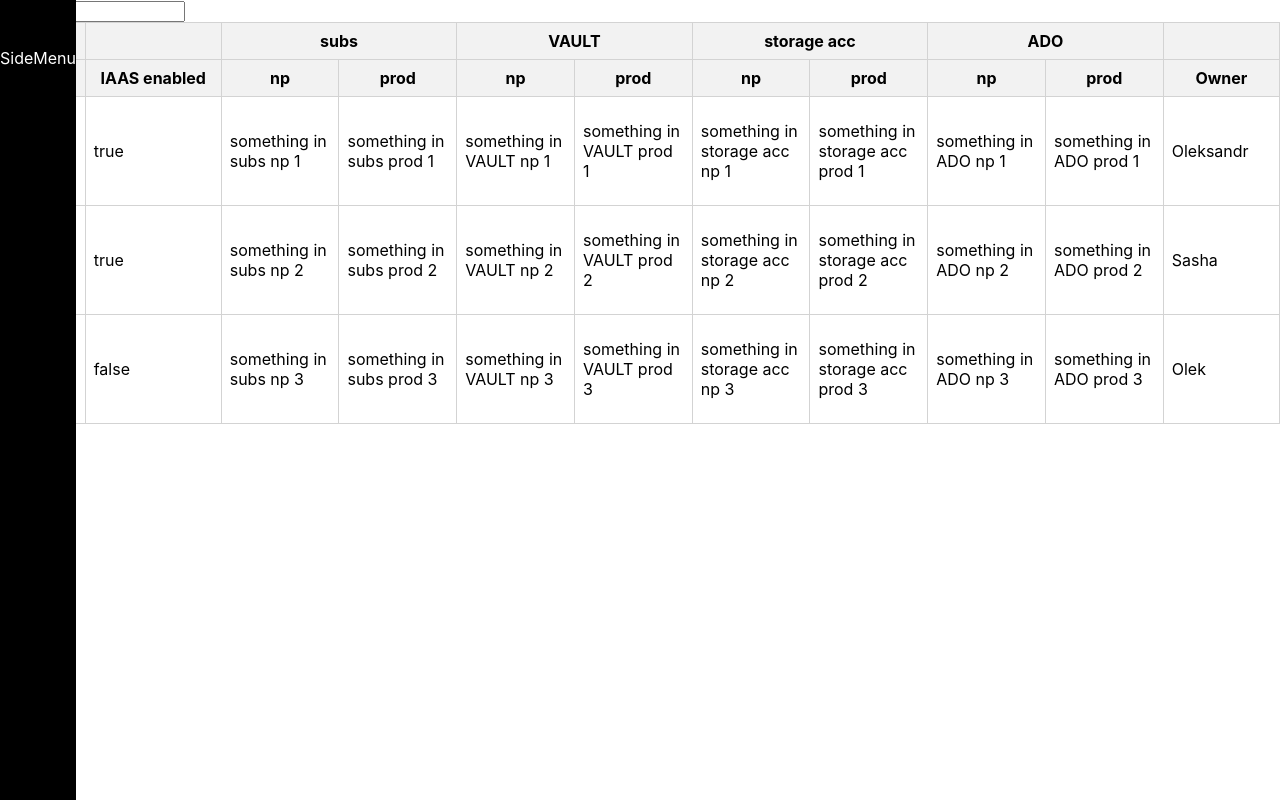
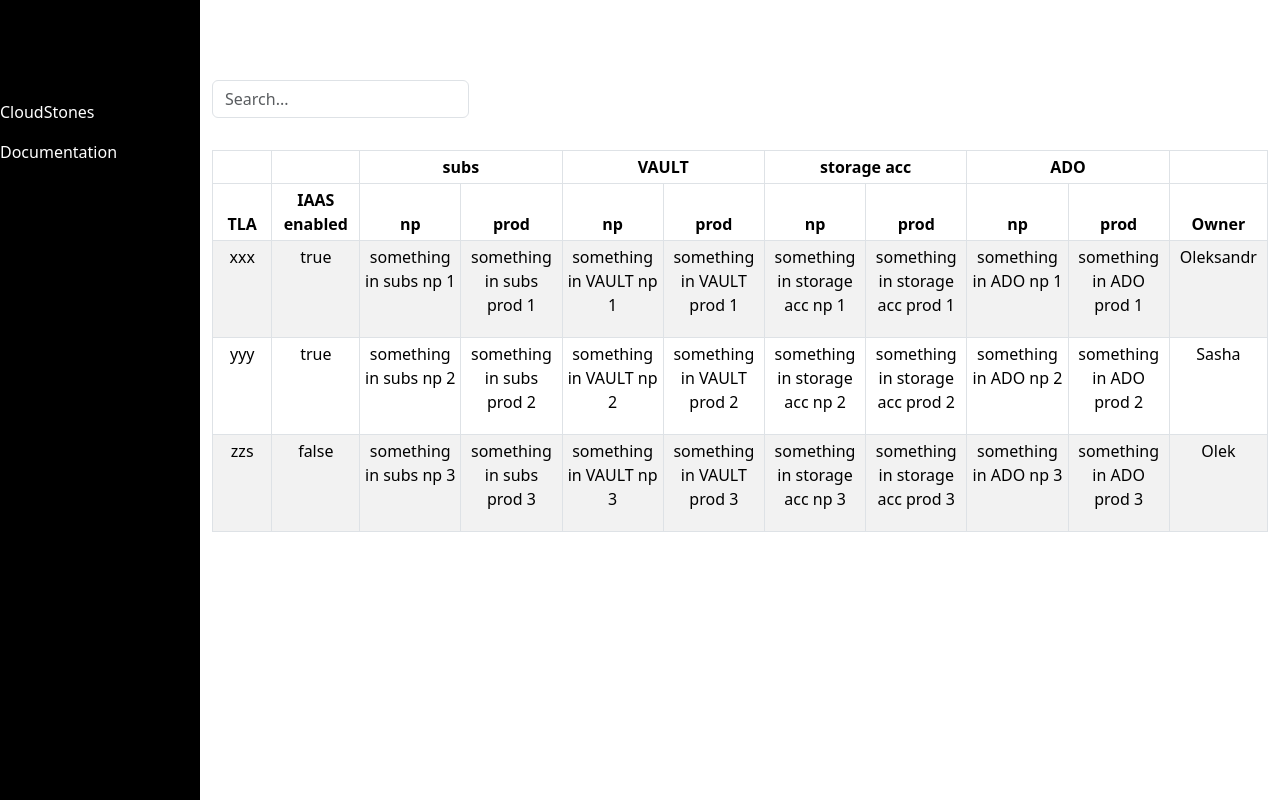
Before and after one commit to KhrystynaPeryk/cloudstone, a React (Create React App) app: page / in a window 1280 px wide. Built offline with nearby package versions, Linux system fonts and the light colour scheme.

Commit message:
bootstrap styles

```diff
--- a/package.json
+++ b/package.json
@@ -11,6 +11,7 @@
     "@testing-library/jest-dom": "^5.17.0",
     "@testing-library/react": "^13.4.0",
     "@testing-library/user-event": "^13.5.0",
+    "bootstrap": "^5.3.3",
     "react": "^18.3.1",
     "react-bootstrap": "^2.10.2",
     "react-dom": "^18.3.1",
--- a/src/App.js
+++ b/src/App.js
@@ -1,25 +1,17 @@
 import './App.css';
-import Table from './components/Table';
+import TableComponent from './components/Table';
 import SideMenu from './components/SideMenu';
-import {Container, Row, Col, Card, Form, Button } from "react-bootstrap";
+import Container from "react-bootstrap/Container";
 
 //https://www.youtube.com/watch?v=CjqG277Hmgg&t=145s
 
 function App() {
 
   return (
-    <>
     <Container fluid>
-      <Row>
-        <Col xs={2} id="sidebar-wrapper">
-          <SideMenu />
-        </Col>
-        <Col  xs={10} id="page-content-wrapper">
-          <Table />
-        </Col>
-      </Row>
+      <SideMenu />
+      <TableComponent />
     </Container>
-   </>
   );
 }
 
--- /dev/null
+++ b/src/components/SearchInput.jsx
@@ -0,0 +1,18 @@
+import React from 'react'
+import Form from 'react-bootstrap/Form'
+
+const SearchInput = ({searchQuery, onSetSearchQuery}) => {
+    return (
+        <div className='d-inline-flex'>
+            <Form.Control
+                type="text"
+                placeholder="Search..."
+                value={searchQuery}
+                onChange={(e) => onSetSearchQuery(e.target.value)}
+                className="mb-3"
+            />
+        </div>
+    )
+}
+
+export default SearchInput
--- a/src/components/SideMenu.css
+++ b/src/components/SideMenu.css
@@ -4,8 +4,9 @@
     bottom: 0;
     left: 0;
     min-height: 100vh !important;
+    width: 25vh;
     z-index: 100;
-    padding: 48px 0 0;
+    padding: 100px 0 0;
     box-shadow: inset -1px 0 0 rgba(0, 0, 0, .1);
     color: white;
     background-color: black;
--- a/src/components/SideMenu.jsx
+++ b/src/components/SideMenu.jsx
@@ -3,7 +3,10 @@ import './SideMenu.css'
 
 const SideMenu = () => {
     return (
-        <div className='sidebar'>SideMenu</div>
+        <div className='sidebar'>
+            <div className='mb-3'>CloudStones</div>
+            <div className='mb-3'>Documentation</div>
+        </div>
     )
 }
 
--- a/src/components/Table.css
+++ b/src/components/Table.css
@@ -1,36 +1,10 @@
-.container {
-    padding: 20px;
+.table-container {
+    margin-left: 25vh;
+    margin-top: 10vh;
 }
 
-.table {
-    border: 1px solid lightgray;
-    width: 100%;
-    border-collapse: collapse;
+th, td, tr {
+    border: 1px solid black;
+    padding: 0.5em;
+    text-align: center;
 }
-
-th, td {
-    border: 1px solid lightgray;
-    padding: 8px;
-    text-align: left;
-}
-
-th {
-    background-color: #f2f2f2;
-    text-align: center;
-    white-space: nowrap;
-}
-
-/* .resizer {
-    position: absolute;
-    right: 0;
-    top: 0;
-    height: 100%;
-    width: 5px;
-    cursor: col-resize;
-    user-select: none;
-    touch-action: none;
-}
-
-.isResizing {
-    background-color: #d2d2d2;
-} */
--- a/src/components/Table.jsx
+++ b/src/components/Table.jsx
@@ -2,7 +2,8 @@ import { flexRender, useReactTable, getCoreRowModel, ColumnResizeMode, ColumnDef
 import { DUMMY_DATA } from "../data";
 import { useState, useMemo } from "react";
 import './Table.css';
-import { Table as BTable, Form } from 'react-bootstrap'
+import Table from 'react-bootstrap/Table'
+import SearchInput from "./SearchInput";
 
 const columnsData = [
     {
@@ -91,7 +92,7 @@ const recursiveSearch = (obj, query) => {
     return false;
 };
 
-const Table = () => {
+const TableComponent = () => {
 
     const [data, setData] = useState(DUMMY_DATA);
     const [searchQuery, setSearchQuery] = useState("");
@@ -110,22 +111,16 @@ const Table = () => {
 
     console.log(table.getHeaderGroups());
     return (
-        <div className="p-2">
-            <Form.Control
-                type="text"
-                placeholder="Search..."
-                value={searchQuery}
-                onChange={(e) => setSearchQuery(e.target.value)}
-                className="mb-3"
-            />
-            <BTable striped bordered hover responsive size="sm" variant="dark"
-                // style={{width: table.getTotalSize()}}
+        <div className="table-container">
+            <SearchInput searchQuery={searchQuery} onSetSearchQuery={setSearchQuery}/>
+            <Table striped bordered hover responsive size="sm" className="mt-3"
+                //style={{width: table.getCenterTotalSize()}}
             >
                 <thead>
                     {table.getHeaderGroups().map(headerGroup => (
                         <tr key={headerGroup.id}>
                             {headerGroup.headers.map(header => (
-                                <th key={header.id} colSpan={header.colSpan} style={{ position: 'relative', width: header.getSize() }}>
+                                <th key={header.id} colSpan={header.colSpan} style={{ position: 'relative', width: header.getSize()}}>
                                     {header.isPlaceholder
                                         ? null
                                         : flexRender(
@@ -167,9 +162,9 @@ const Table = () => {
                     </tr>
                 ))}
                 </tbody>
-            </BTable>
-            </div>
+            </Table>
+        </div>
         )
 };
 
-export default Table;
+export default TableComponent;
--- a/src/index.js
+++ b/src/index.js
@@ -2,6 +2,7 @@ import React from 'react';
 import ReactDOM from 'react-dom/client';
 import './index.css';
 import App from './App';
+import 'bootstrap/dist/css/bootstrap.min.css';
 
 const root = ReactDOM.createRoot(document.getElementById('root'));
 root.render(
```
Also changed, not shown: 1 other file (tests, documents, lock files or other folders).
